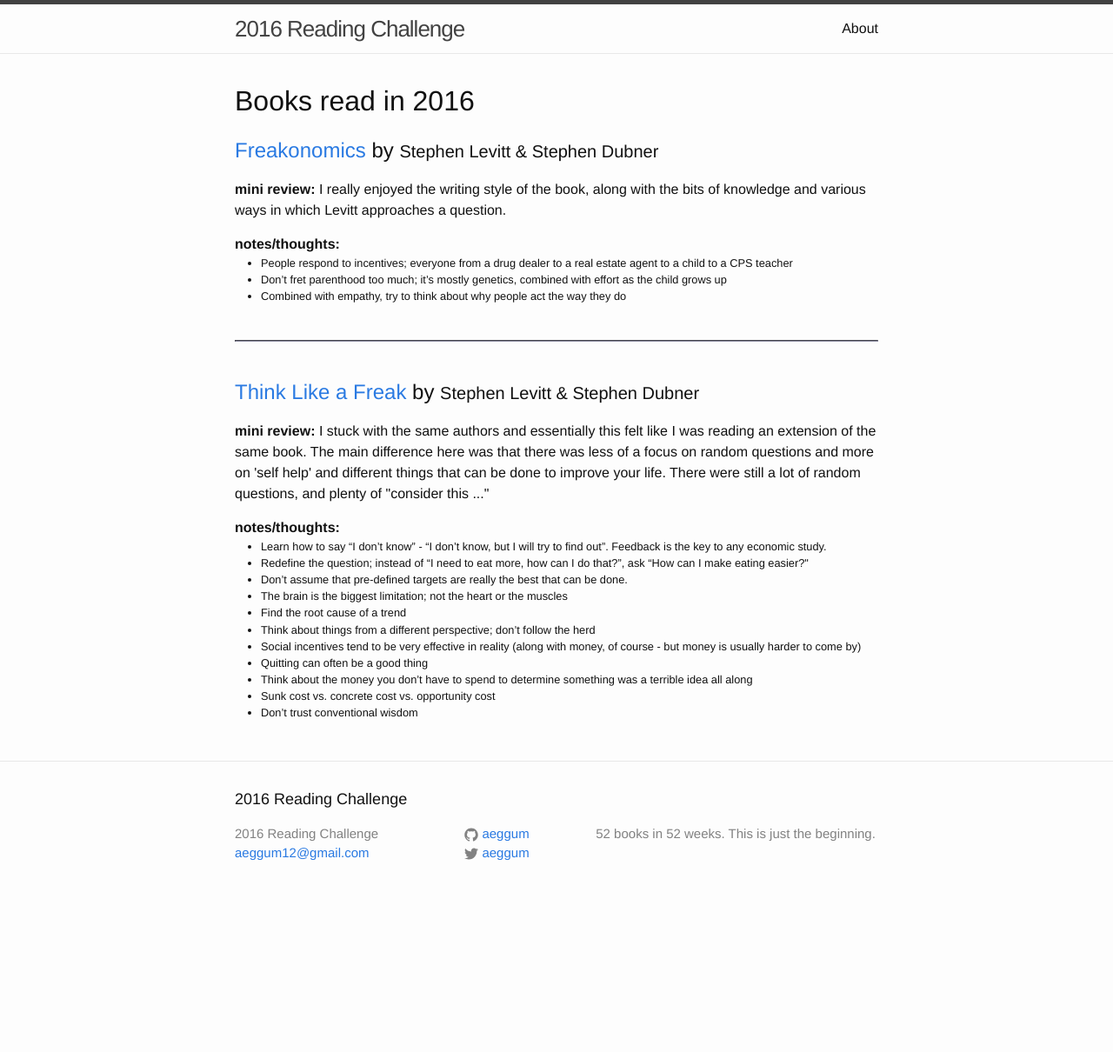
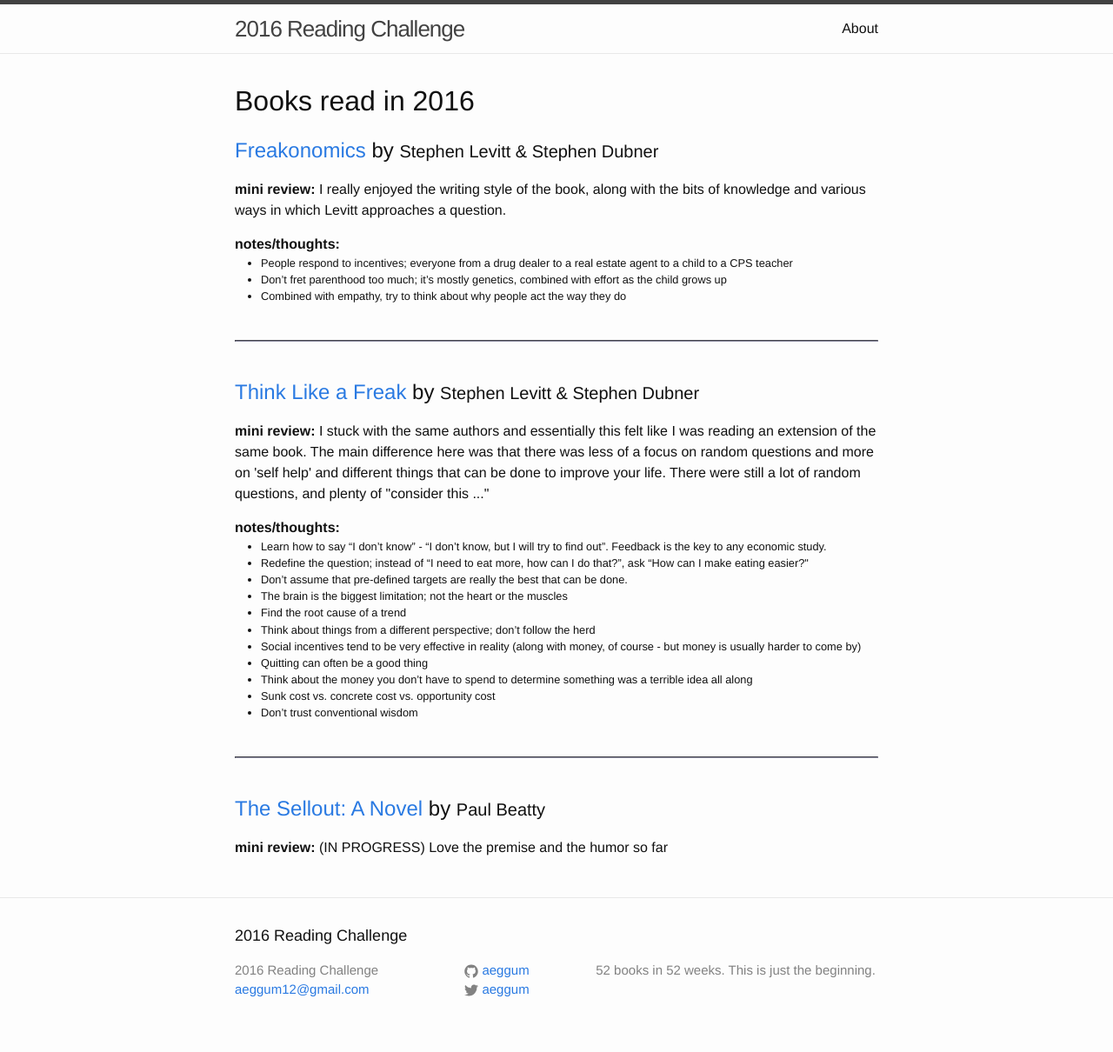
Before and after one commit to aeggum/aeggum.github.io, a Jekyll site: the page built from adam-books.html, in a window 1280 px wide. Shown: the whole page at 87% size. Built offline with Jekyll 4.4.1, drawn with Linux system fonts in a browser that asks for light colours; before the commit the page ends 1053 px from its top, so only the background shows below that.

Commit message:
Add The Sellout to my book list

```diff
--- a/_data/books/adam.yml
+++ b/_data/books/adam.yml
@@ -27,3 +27,9 @@
     - Think about the money you don’t have to spend to determine something was a terrible idea all along
     - Sunk cost vs. concrete cost vs. opportunity cost
     - Don’t trust conventional wisdom
+
+- title: "The Sellout: A Novel"
+  author: Paul Beatty
+  amazon: http://www.amazon.com/Sellout-Novel-Paul-Beatty/dp/0374260508
+  review: >
+    (IN PROGRESS) Love the premise and the humor so far
```
